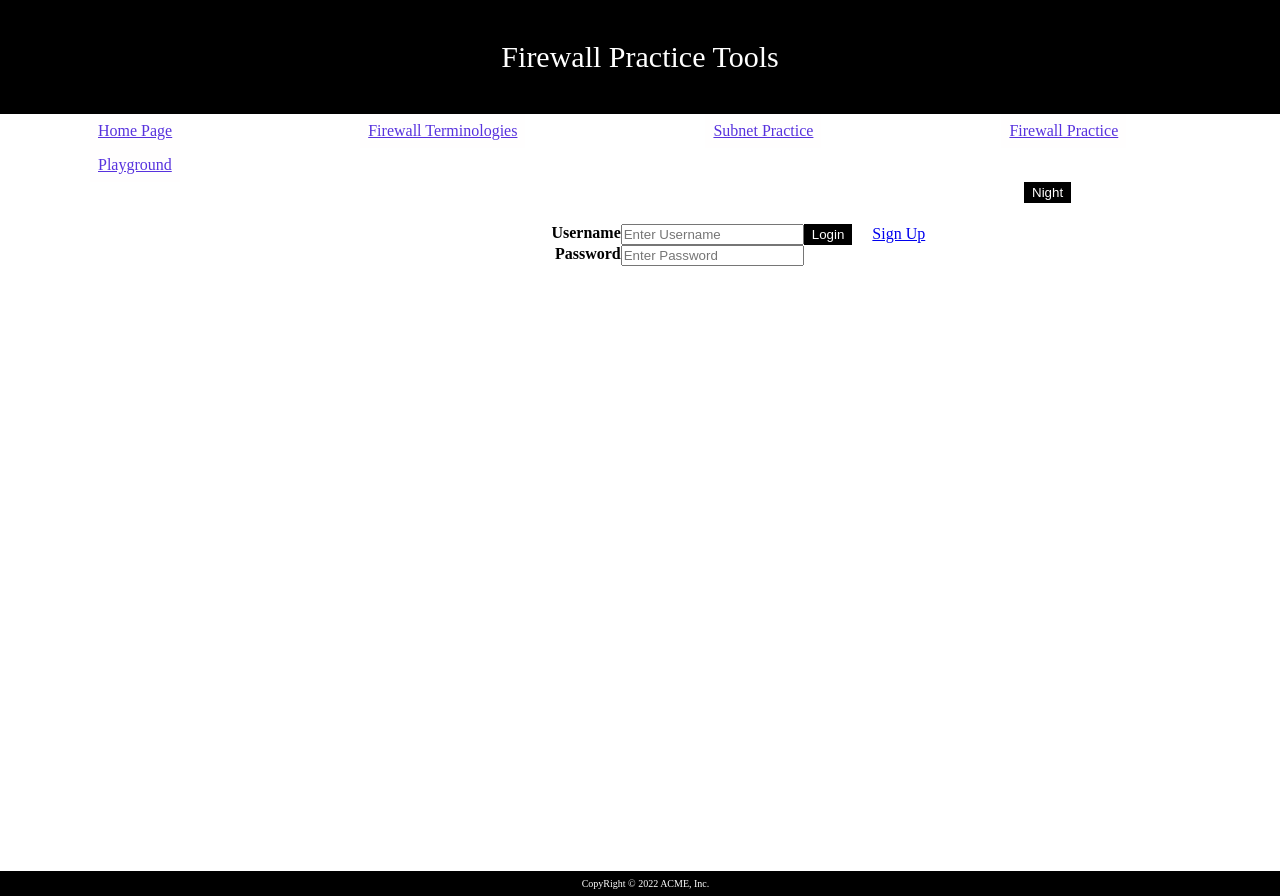
After one commit to zhenyuwan/CNIT581-048_project_4, a Django app: page /firewall_rules/signin/ in a window 1280 px wide. The commit adds this page. Run offline with Django 4.2, Linux system fonts and the light colour scheme.

Commit message:
Add files via upload

```diff
--- a/firewall_practice_django/firewall_rules/static/firewall_rules/css/project1.css
+++ b/firewall_practice_django/firewall_rules/static/firewall_rules/css/project1.css
@@ -123,6 +123,9 @@ button#new_row{
 button#change_night_mode{
     margin-left: 80%
 }
+button:hover {
+    opacity: 0.5;
+  }
 
 input {
     padding: 1px;
@@ -145,3 +148,11 @@ table {
   tr:nth-child(even) {
     background-color: #dddddd;
 }
+
+
+.center_form{
+    text-align: center;
+}
+.container{
+    padding: 16px;
+}
--- /dev/null
+++ b/firewall_practice_django/firewall_rules/templates/firewall_rules/signin.html
@@ -0,0 +1,64 @@
+{% load static %}
+<!DOCTYPE html>
+<html lang="en">
+    <head>
+        <meta charset="utf-8">
+        <meta name="viewport" content="width=device-width, initial-scale=1.0">
+        <meta name="description" content="Web page for project 2">
+        <meta name="author" content="zhenyu wan">
+        <title>Firewall Practice Tools</title>
+    </head>
+
+    <!-- custom css style sheet for project 1 -->
+    <link href="{% static 'firewall_rules/css/project1.css' %}" rel="stylesheet">
+
+    <!--start of the header section-->
+    <div id="demobox">
+        Firewall Practice Tools
+    </div>
+    <!--end of the header section-->
+
+
+    <!--start of the nav bar-->
+    <ul id="nav_bar">
+        <li><a href="{% url 'index' %}">Home Page</a></li>
+        <li><a href="{% url 'terms' %}">Firewall Terminologies</a></li>
+        <li><a href="{% url 'subnet_practice' %}">Subnet Practice</a></li>
+        <li><a href="{% url 'firewall_practice' %}">Firewall Practice</a></li>
+        <li><a href="{% url 'playground' %}">Playground</a></li>
+    </ul>
+    <!--End of the nav bar-->
+
+    <!--start of Night mode button-->
+    <button id="change_night_mode" type="button" onclick="change_night_mode()">Night</button>
+
+    <div class="center_form">
+        {% block user_status %}
+        {% if user.is_authenticated %}
+            <p>Welcome, {{ user.username }}.
+            <a href="{% url 'signout' %}">Sign Out</a>
+            </p>
+            {% else %}
+            <form action="{% url 'signin' %}" method="post">
+                {% csrf_token %}
+                <div class="container">
+                  <label for="username"><b>Username</b></label>
+                  <input type="text" placeholder="Enter Username" name="username" required>
+
+                  <label for="password"><b>Password</b></label>
+                  <input type="password" placeholder="Enter Password" name="password" required>
+
+                  <button type="submit">Login</button>
+                </div>
+            </form>
+            <a href="{% url 'signup' %}">Sign Up</a>
+        {% endif %}
+        {% endblock %}
+    </div>
+
+    <footer>
+        <p>CopyRight © 2022 ACME, Inc.</p>
+    </footer>
+    <script src="https://ajax.googleapis.com/ajax/libs/jquery/3.6.0/jquery.min.js"></script>
+    <script src="{% static 'firewall_rules/js/main.js' %}"></script>
+</html>
--- a/firewall_practice_django/firewall_rules/urls.py
+++ b/firewall_practice_django/firewall_rules/urls.py
@@ -1,4 +1,5 @@
 from django.urls import path
+from django.contrib.auth import views as auth_views
 
 from . import views
 
@@ -16,13 +17,19 @@ urlpatterns = [
 
     path('pages/terms', views.get_page_terms, name='terms'),
 
-    path('pages/firewall_practice', views.get_input_firewall_rules, name='terms'),
+    path('pages/firewall_practice', views.get_input_firewall_rules, name='firewall_practice'),
 
-    path('pages/subnet_practice', views.get_page_subnet_practice, name='terms'),
+    path('pages/subnet_practice', views.get_page_subnet_practice, name='subnet_practice'),
 
-    path('pages/playground', views.get_page_playground, name='terms'),
+    path('pages/playground', views.get_page_playground, name='playground'),
 
     path('pages/output/firewall_rules', views.show_firewall_rules, name='show_rules'),
 
-    path('pages/details/firewall_rules/<int:firewall_rules_id>', views.show_firewall_rules_details, name='details')
+    path('pages/details/firewall_rules/<int:firewall_rules_id>', views.show_firewall_rules_details, name='details'),
+
+    path('signout/', views.signout, name='signout'),
+
+    path('signup/', views.signup, name='signup'),
+
+    path('signin/', views.signin, name='signin'),
 ]
--- a/firewall_practice_django/firewall_rules/views.py
+++ b/firewall_practice_django/firewall_rules/views.py
@@ -2,10 +2,12 @@
 
 from multiprocessing import context
 from django.shortcuts import render, redirect
-from django.http import HttpResponse, HttpResponseRedirect
+from django.http import HttpResponse, HttpResponseRedirect, JsonResponse,HttpRequest
 from django.template import loader
 from django.template import RequestContext
 from django.contrib.admin.views.decorators import staff_member_required
+from django.contrib.auth import logout, login, authenticate
+from django.contrib.auth.models import User as authUser
 
 from .models import firewall_rules
 from .forms import get_firewall_rules
@@ -128,3 +130,52 @@ def show_firewall_rules_details(request,firewall_rules_id):
         'description' : description,
     }
     return HttpResponse(template.render(context,request))
+
+def signout(request):
+    logout(request)
+    print(request.user)
+
+    return redirect('/firewall_rules/pages/index')
+
+def signin(reqesut):
+    if reqesut.method == "GET":
+        return render(reqesut, "firewall_rules/signin.html", {})
+    username = reqesut.POST['username']
+    password = reqesut.POST['password']
+    user = authenticate(reqesut, username=username, password=password)
+    if user is not None:
+        login(request=reqesut, user=user)
+        # Redirect to a success page.
+        return redirect('/firewall_rules/pages/index')
+    else:
+        # Return an 'invalid login' error message.
+        return HttpResponse("Invalid Login")
+
+def signup(request):
+    # if the request is POST, which means that the request a submission form
+    if request.method == "POST":
+
+        if request.headers.get('x-requested-with') == 'XMLHttpRequest':
+            # check if the request include XMLHttpRequest header
+            # check if user account already exists
+            context = { "is_exist" : authUser.objects.all().filter(username=request.POST['username']).count() > 0 }
+            my_response = render(request, 'firewall_rules/signup.html', context)
+            return JsonResponse(context)
+        else:
+            newAuthUser, created_auth = authUser.objects.get_or_create(username = request.POST['username'])
+            if created_auth:
+                # assign the POST form to database
+                newAuthUser.username=request.POST['username']
+                newAuthUser.set_password(request.POST['password'])
+                newAuthUser.save()
+            newUser = authUser.objects.get_or_create(user=newAuthUser)
+            user = authenticate(request, username=request.POST['username'], password=request.POST['password'])
+            if user is not None:
+                login(request, user)
+            print(user)
+            return redirect('/firewall_rules/pages/index')
+    else:
+        #if not POST, render original form
+        my_response = render(request, 'firewall_rules/signup.html')
+
+    return my_response
```
Also changed, not shown: firewall_practice_django/firewall_rules/models.py (+9 -7 lines), firewall_practice_django/firewall_rules/templates/firewall_rules/signup.html (added, +63 -0 lines), firewall_practice_django/db.sqlite3, firewall_practice_django/firewall_rules/migrations/0004_firewall_rules_firewall_practice_id_and_more.py (added), firewall_practice_django/firewall_rules/migrations/0005_remove_user_email_remove_user_username.py (added).
